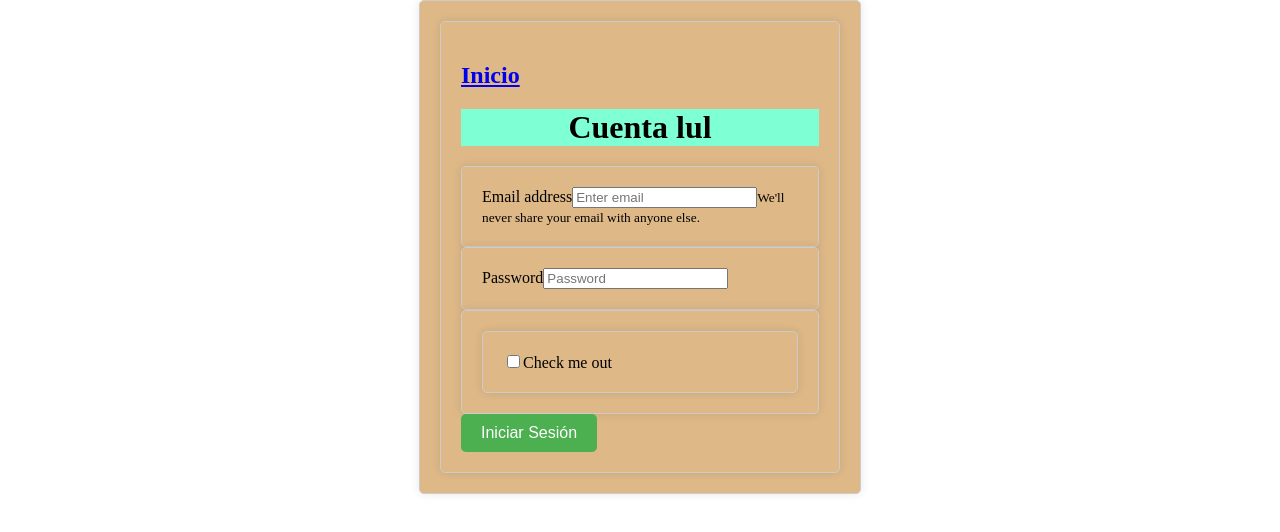
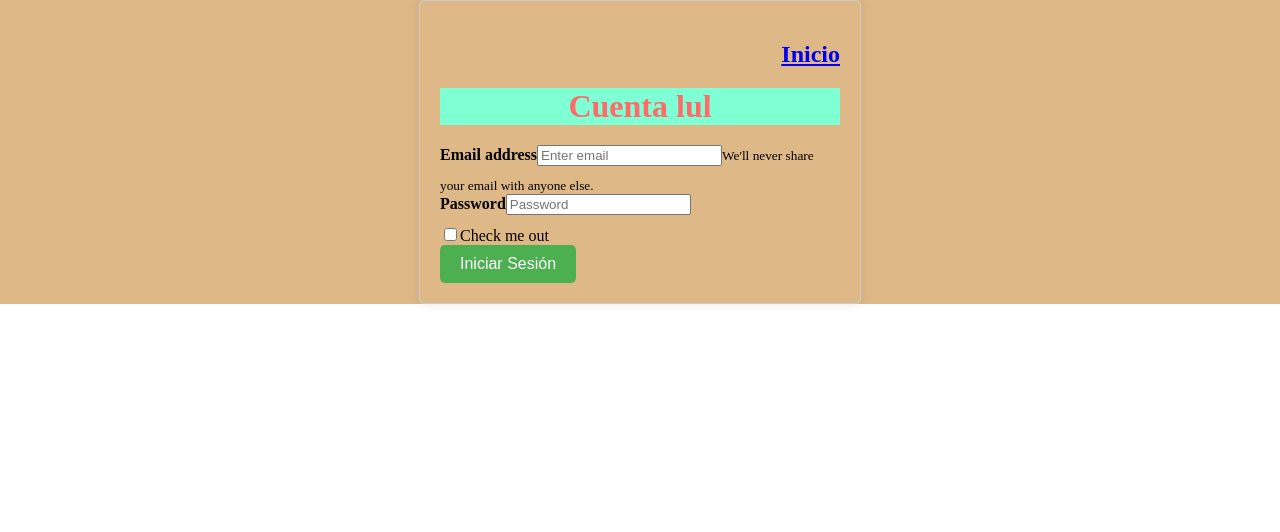
Before and after one commit to MateoMajlin/TP-Proyecto, a React (Create React App) app: page /Cuenta in a window 1280 px wide. Shown: the top 532 px of the page. Built offline with nearby package versions, Linux system fonts and the light colour scheme.

Commit message:
Update Cuenta.module.css

```diff
--- a/src/Cuenta.module.css
+++ b/src/Cuenta.module.css
@@ -3,8 +3,8 @@ body{
 }
 /* Cuenta.module.css */
 
-/* Estilos para el contenedor principal */
-div {
+/* Estilos específicos para el componente Cuenta */
+.cuenta-container {
   max-width: 400px;
   margin: auto;
   padding: 20px;
@@ -14,32 +14,32 @@ div {
 }
 
 /* Estilos para el encabezado */
-.top {
+.cuenta-top {
   text-align: right;
 }
 
 /* Estilos para el título */
-.merengue {
+.cuenta-merengue {
   color: #ff6b6b;
 }
 
 /* Estilos para el formulario */
-Form {
+.cuenta-form {
   margin-top: 20px;
 }
 
 /* Estilos para las etiquetas del formulario */
-Form.Label {
+.cuenta-label {
   font-weight: bold;
 }
 
 /* Estilos para los campos de entrada del formulario */
-Form.Control {
+.cuenta-control {
   margin-bottom: 10px;
 }
 
 /* Estilos para el botón del formulario */
-Button {
+.cuenta-button {
   background-color: #4caf50;
   color: white;
   border: none;
@@ -52,12 +52,12 @@ Button {
   cursor: pointer;
 }
 
-Button:hover {
+.cuenta-button:hover {
   background-color: #45a049;
 }
 
 /* Estilos para el mensaje de éxito */
-p[style="color: green;"] {
+.cuenta-success-message {
   margin-top: 10px;
   color: green;
   font-weight: bold;
```
